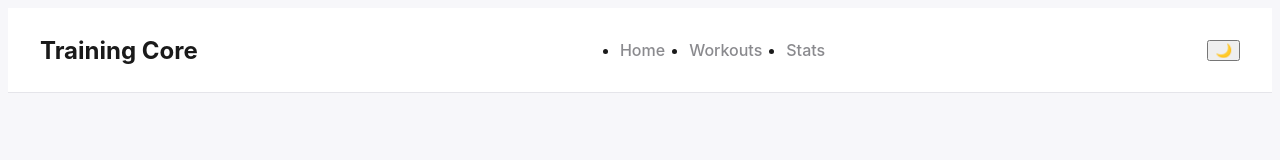
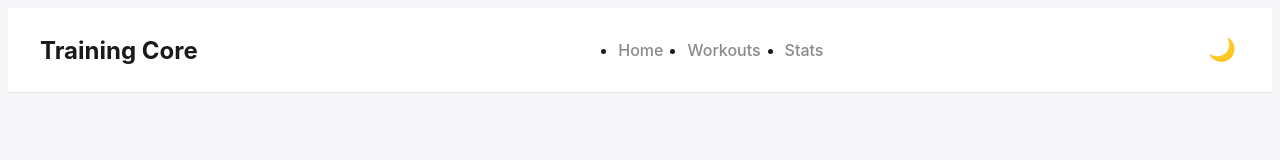
Before and after one commit to AhssanKhalid11/trainingCore, a plain HTML site: page index.html in a window 1280 px wide. Shown: the top 160 px of the page. Drawn offline with Linux system fonts and the light colour scheme.

Commit message:
style: add dark mode toggle button styling

```diff
--- a/css/style.css
+++ b/css/style.css
@@ -342,3 +342,12 @@ body {
   font-size: 0.95rem;
   text-align: center;
 }
+
+.theme-toggle-btn {
+  background: none;
+  border: none;
+  font-size: 1.4rem;
+  cursor: pointer;
+  line-height: 1;
+  padding: 4px;
+}
```
